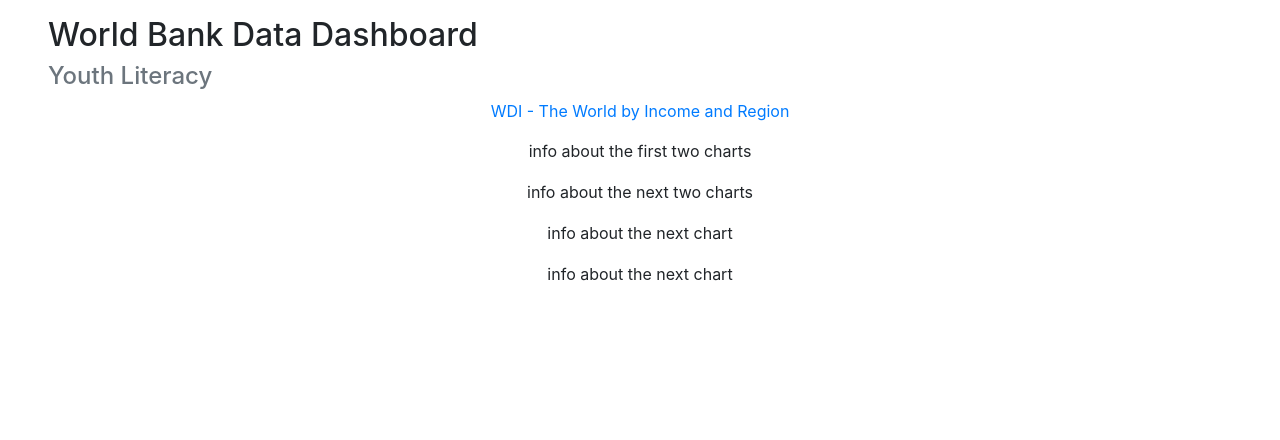
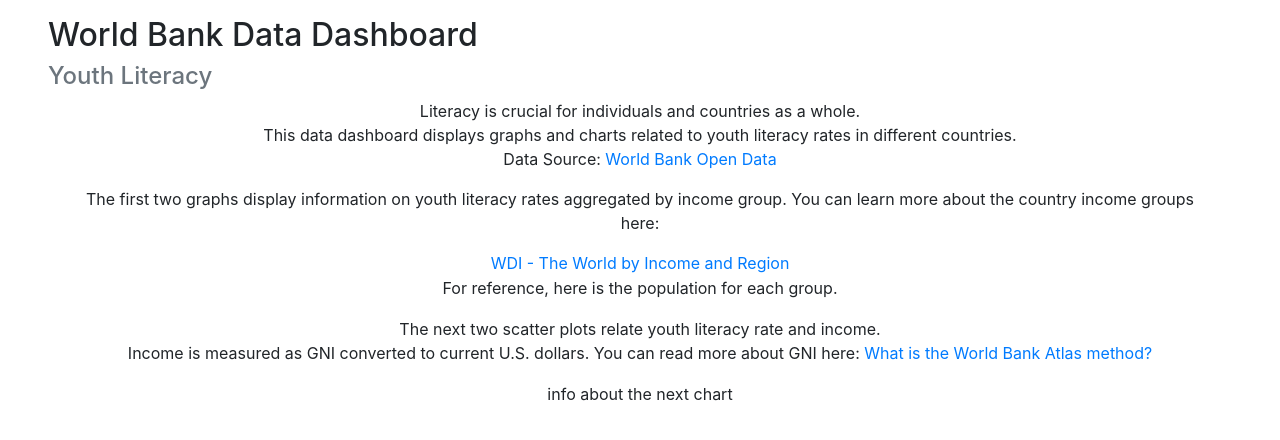
Before and after one commit to KathrynDH/DataDashboard, a Flask app: page / in a window 1280 px wide. Shown: the part 56-496 px from the top of the page. Run offline with Flask 2, Linux system fonts and the light colour scheme; some libraries are stand-ins or nearby versions.

Commit message:
Update index.html

```diff
--- a/myapp/templates/index.html
+++ b/myapp/templates/index.html
@@ -54,12 +54,15 @@
         <!--charts-->
         <div id="charts" class="container text-center">
           <p>
+            Literacy is crucial for individuals and countries as a whole. <br>
+            This data dashboard displays graphs and charts related to youth literacy rates in different countries.<br>
+            Data Source: <a a target="_blank" href="https://data.worldbank.org/">World Bank Open Data</a>
+          </p>
+          <p>The first two graphs display information on youth literacy rates
+          aggregated by income group. You can learn more about the country income groups here:</p>
             <a target="_blank" href="https://datatopics.worldbank.org/world-development-indicators/the-world-by-income-and-region.html">
             WDI - The World by Income and Region
             </a>
-          </p>
-          <p>info about the first two charts</p>
-
             <!--top two charts-->
             <div class="row">
                 <div class="col">
@@ -71,7 +74,7 @@
             </div>
 
             <!--next two charts -->
-            <p>info about the next two charts</p>
+            <p>For reference, here is the population for each group.</p>
 
                         <div class="row">
                 <div class="col">
@@ -84,7 +87,14 @@
 
 
           <!--next chart -->
-            <p>info about the next chart</p>
+            <p>The next two scatter plots relate youth literacy rate and income.<br>
+            Income is measured as GNI converted to current U.S. dollars.
+            You can read more about GNI here:
+
+<a target="blank" href="https://datahelpdesk.worldbank.org/knowledgebase/articles/77933-what-is-the-world-bank-atlas-method">
+What is the World Bank Atlas method?
+</a>
+</p>
 
             <div class="row">
                 <div class="col">
```
